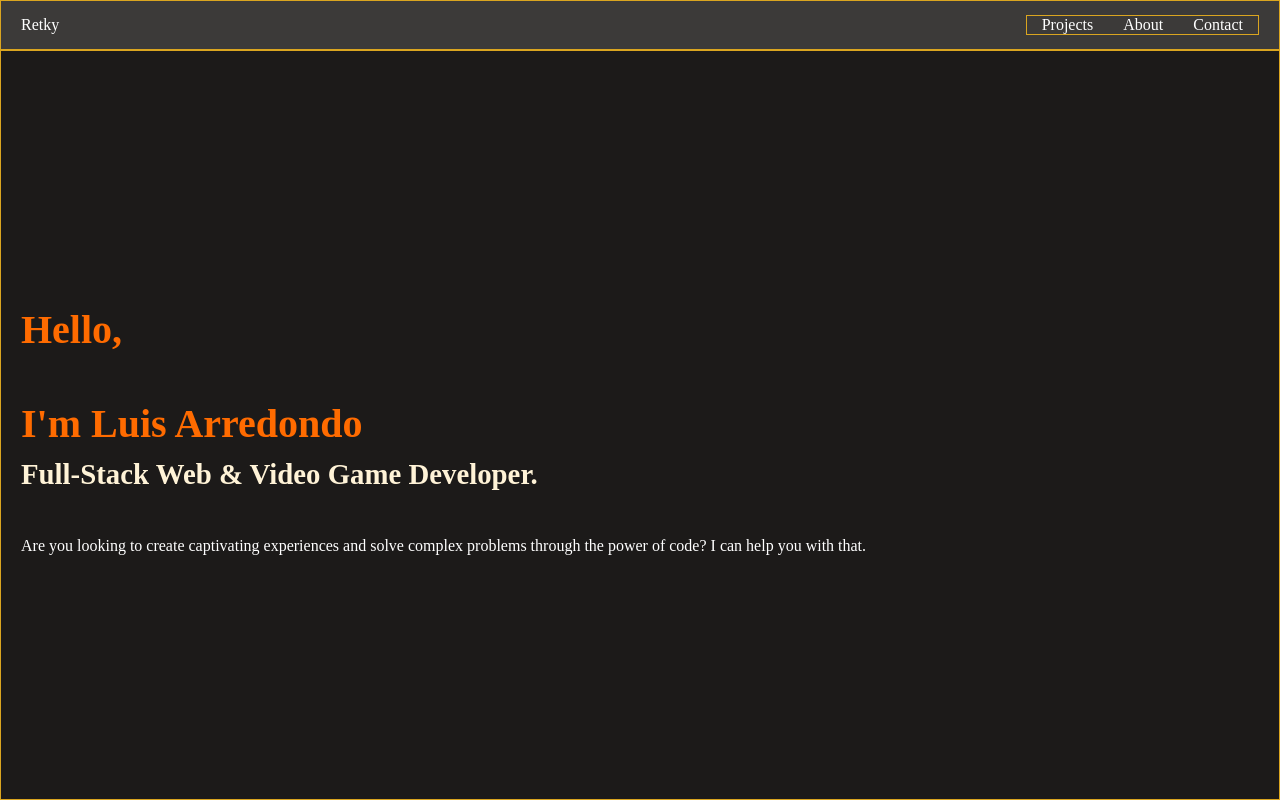
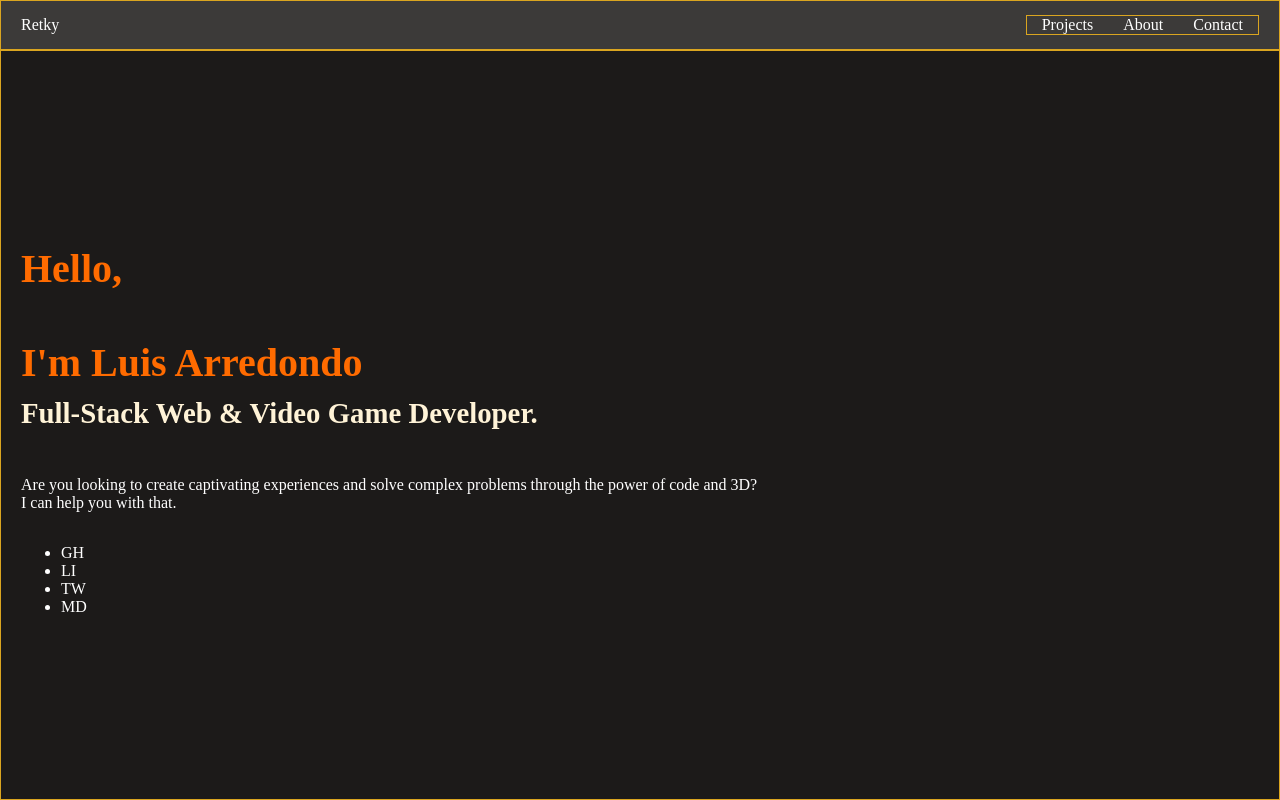
Before and after one commit to Retky/RetkyPortfolio, a React (Create React App) app: page /#/ in a window 1280 px wide. Built offline with nearby package versions, Linux system fonts and the light colour scheme.

Commit message:
Mod 'social links' to separate component

```diff
--- a/src/components/Nav.jsx
+++ b/src/components/Nav.jsx
@@ -4,7 +4,7 @@ import '../styles/Nav.scss';
 const Nav = () => {
   const [isMenuOpen, setIsMenuOpen] = useState(false);
 
-  const element = (
+  const component = (
     <header>
       <div className="header">
         <div className="logo"> Retky </div>
@@ -22,7 +22,7 @@ const Nav = () => {
     </header>
   );
 
-  return element;
+  return component;
 };
 
 export default Nav;
--- /dev/null
+++ b/src/components/SocialLinks.jsx
@@ -0,0 +1,14 @@
+const SocialLinks = () => {
+  const component = (
+    <ul>
+      <li>GH</li>
+      <li>LI</li>
+      <li>TW</li>
+      <li>MD</li>
+    </ul>
+  );
+
+  return component;
+};
+
+export default SocialLinks;
--- a/src/pages/HomePage.jsx
+++ b/src/pages/HomePage.jsx
@@ -1,3 +1,4 @@
+import SocialLinks from '../components/SocialLinks';
 import '../styles/HomePage.scss';
 
 const Homepage = () => {
@@ -18,9 +19,12 @@ const Homepage = () => {
             </span>
           </h1>
           <p>
-            Are you looking to create captivating experiences and solve
-            complex problems through the power of code? I can help you with that.
+            Are you looking to create captivating experiences and solve complex
+            problems through the power of code and 3D?
+            <br />
+            I can help you with that.
           </p>
+          <SocialLinks />
         </div>
       </div>
     </main>
```
